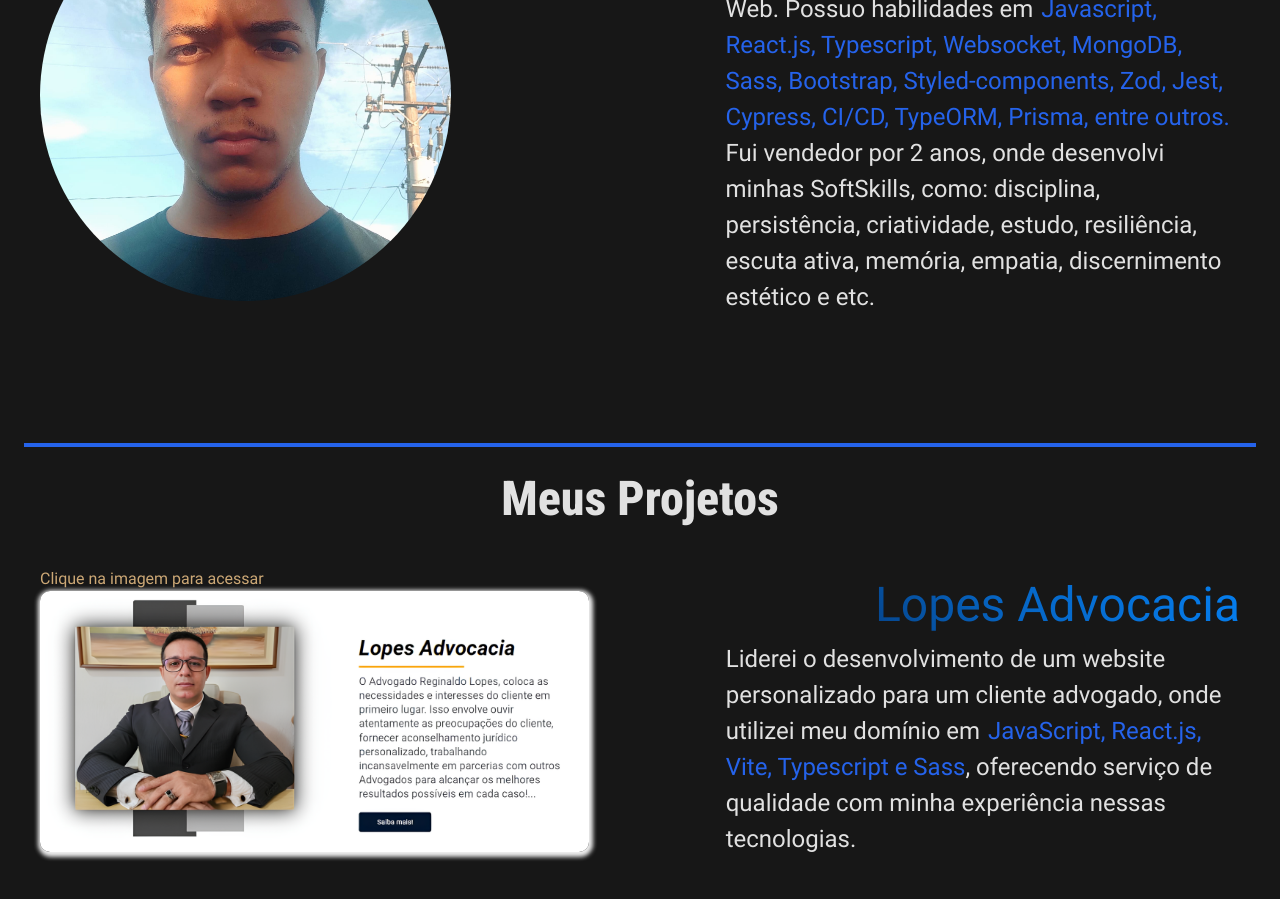
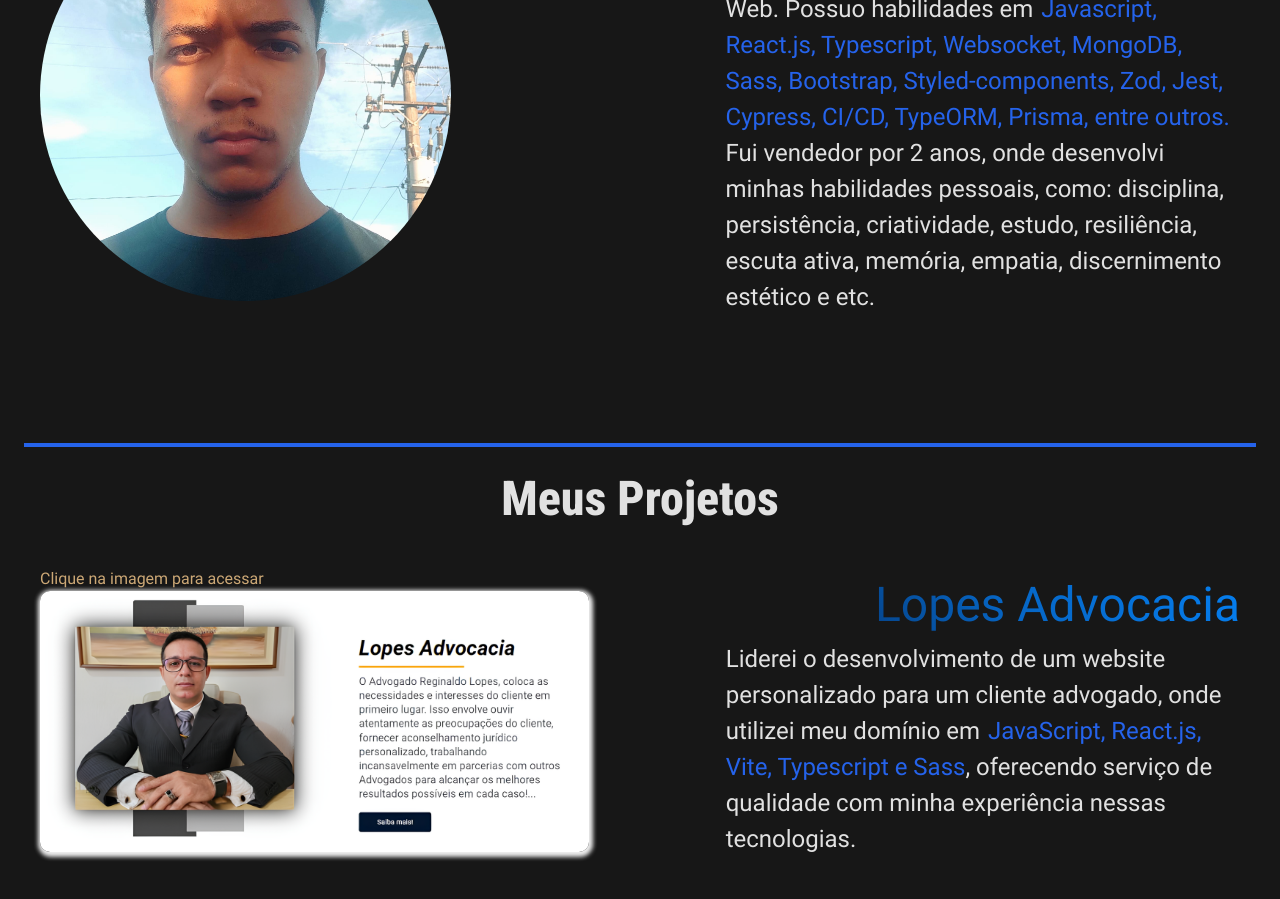
Before and after one commit to felipemali/personal-site, a React (Vite) app: page / in a window 1280 px wide. Shown: the part 1140-2039 px from the top of the page. Built offline with nearby package versions, Linux system fonts and the light colour scheme.

Commit message:
news changes

```diff
--- a/src/components/About/index.tsx
+++ b/src/components/About/index.tsx
@@ -48,9 +48,10 @@ export const About = ({ reff }: AboutProps) => {
               </span>
             </p>
             <p>
-              Fui vendedor por 2 anos, onde desenvolvi minhas SoftSkills, como:
-              disciplina, persistência, criatividade, estudo, resiliência,
-              escuta ativa, memória, empatia, discernimento estético e etc.
+              Fui vendedor por 2 anos, onde desenvolvi minhas habilidades
+              pessoais, como: disciplina, persistência, criatividade, estudo,
+              resiliência, escuta ativa, memória, empatia, discernimento
+              estético e etc.
             </p>
           </div>
         </div>
```
